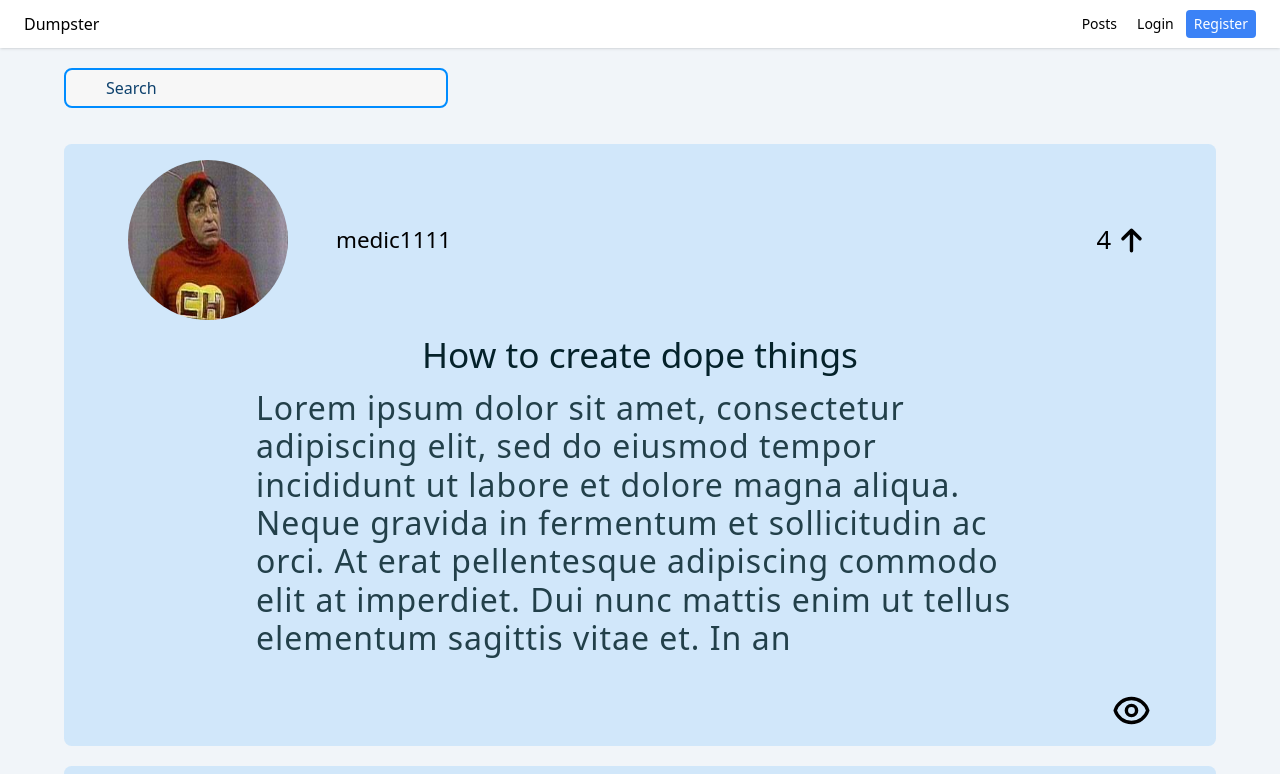
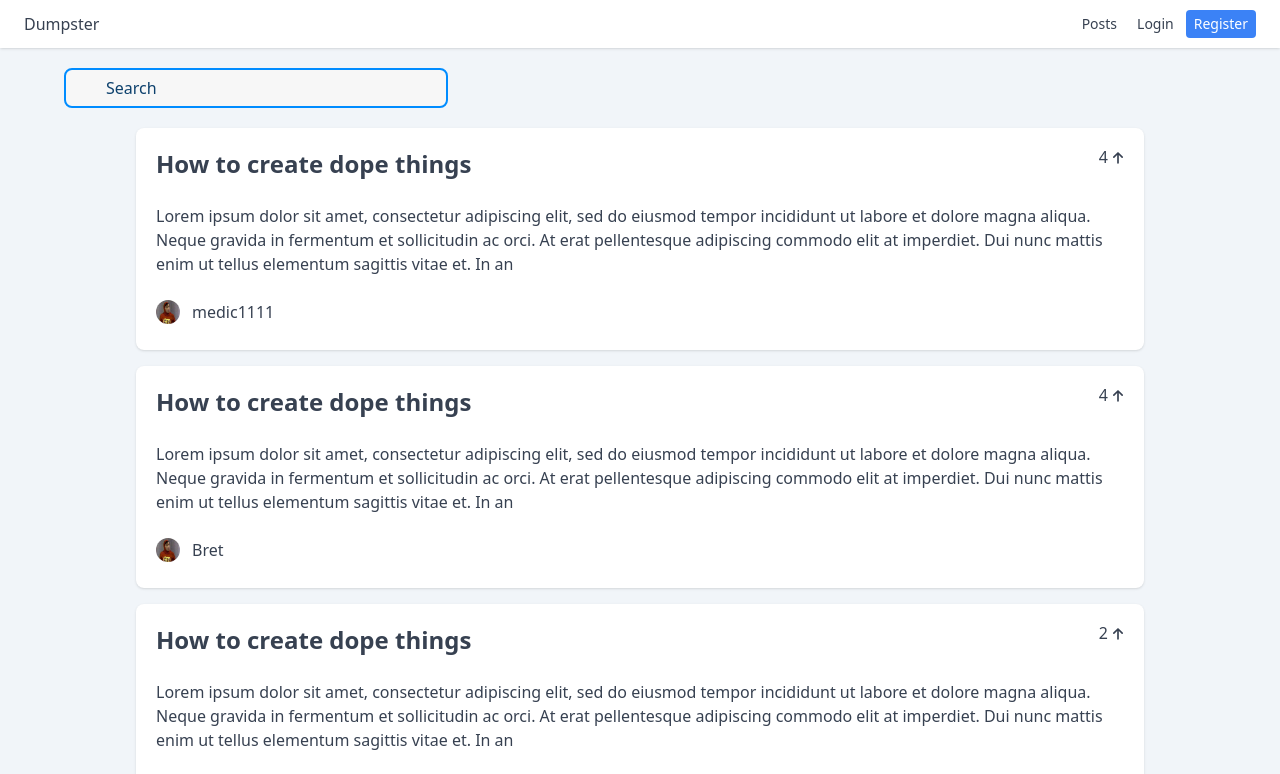
Before and after one commit to chingu-voyages/v40-bears-team-29, a React (Create React App) app in the folder app/client/: page / in a window 1280 px wide. Shown: the top 774 px of the page. Built offline with nearby package versions, Linux system fonts and the light colour scheme; no server answers.

Commit message:
Refactor posts to use tailwind css, logged in buttons still missing

```diff
--- a/app/client/src/components/MainPostItem/MainPostItem.jsx
+++ b/app/client/src/components/MainPostItem/MainPostItem.jsx
@@ -1,4 +1,3 @@
-import classes from "./MainPostItem.module.css";
 import { useNavigate } from "react-router-dom";
 import { useContext } from "react";
 import { AuthCtx } from "../../features/auth-ctx";
@@ -46,20 +45,16 @@ const MainPostItem = ({ obj, setDummyData, dummyData }) => {
   };
 
   return (
-    <li className={classes.li}>
-      <div className={classes.userBox}>
-        <div onClick={takeToUserProfHandler} className={classes.avatarBox}>
-          <img alt="profile avatar" className={classes.avatar} src={obj.src} />
-
-          <p className={classes.username}>{obj.username}</p>
-        </div>
-        <p className={classes.votes}>
-          {obj.votes}{" "}
-          <span>
+    <article className='bg-white dark:bg-slate-800 shadow p-5 rounded-lg'>
+        <header className='relative mb-6'>
+          <h2 className='text-xl lg:text-2xl font-bold hover:underline cursor-pointer' onClick={navigateToSpecHandler}>
+            { obj.postTitle }
+          </h2>
+          <button title="Upvote" className='absolute -top-2 -right-2 p-1 rounded transition-all hover:bg-slate-100 dark:hover:bg-slate-700 flex flex-row items-center leading-none cursor-pointer z-10' onClick={upVoteHandler}>
+            <span className="block -mt-0.5">{obj.votes}</span>
             <svg
-              onClick={upVoteHandler}
                 xmlns="http://www.w3.org/2000/svg"
-              className={classes.icon}
+                className='block w-5 py-1'
                 fill="none"
                 viewBox="0 0 24 24"
                 stroke="currentColor"
@@ -71,21 +66,22 @@ const MainPostItem = ({ obj, setDummyData, dummyData }) => {
                   d="M7 11l5-5m0 0l5 5m-5-5v12"
                 />
               </svg>
-          </span>
-        </p>
+          </button>
+        </header>
+        <p className=''>{obj.post.substring(0, 300)}</p>
+
+        <div onClick={takeToUserProfHandler} className='inline-flex mt-6 cursor-pointer'>
+          <img alt={`${obj.username} profile avatar`} className='w-6 h-6 mr-3 rounded-full' src={obj.src} />
+          <p>{obj.username}{obj.username === authMgr.currentUser.username && ' (you)' }</p>
         </div>
-      <div className={classes.postBox}>
-        <h3 className={classes.title}>{obj.postTitle}</h3>
-        <p className={classes.post}>{obj.post.substring(0, 300)}</p>
-      </div>
-      <div className={classes.actionBox}>
-        <div className={classes.userOnly}>
+      <div className=''>
+        <div className=''>
           {obj.username === authMgr.currentUser.username && (
             <>
               <svg
                 onClick={navigateToEditHandler}
                 xmlns="http://www.w3.org/2000/svg"
-                className={classes.icon}
+                className=''
                 fill="none"
                 viewBox="0 0 24 24"
                 stroke="currentColor"
@@ -101,7 +97,7 @@ const MainPostItem = ({ obj, setDummyData, dummyData }) => {
               <svg
                 onClick={deletePostHandler}
                 xmlns="http://www.w3.org/2000/svg"
-                className={classes.icon}
+                className=''
                 fill="none"
                 viewBox="0 0 24 24"
                 stroke="currentColor"
@@ -116,28 +112,8 @@ const MainPostItem = ({ obj, setDummyData, dummyData }) => {
             </>
           )}
         </div>
-        <svg
-          onClick={navigateToSpecHandler}
-          xmlns="http://www.w3.org/2000/svg"
-          className={classes.icon}
-          fill="none"
-          viewBox="0 0 24 24"
-          stroke="currentColor"
-          strokeWidth="2"
-        >
-          <path
-            strokeLinecap="round"
-            strokeLinejoin="round"
-            d="M15 12a3 3 0 11-6 0 3 3 0 016 0z"
-          />
-          <path
-            strokeLinecap="round"
-            strokeLinejoin="round"
-            d="M2.458 12C3.732 7.943 7.523 5 12 5c4.478 0 8.268 2.943 9.542 7-1.274 4.057-5.064 7-9.542 7-4.477 0-8.268-2.943-9.542-7z"
-          />
-        </svg>
       </div>
-    </li>
+    </article>
   );
 };
 
--- a/app/client/src/components/MainPostItem/MainPostItem.module.css
+++ /dev/null
@@ -1,87 +0,0 @@
-.li {
-  display: flex;
-  justify-content: flex-start;
-  gap: 1vh;
-  flex-direction: column;
-  padding: 2vh 5vw;
-  width: 100%;
-  background-color: rgba(0, 140, 255, 0.133);
-  border-radius: 7.5px;
-}
-
-.avatarBox {
-  display: flex;
-  align-items: center;
-  width: auto;
-  gap: 1em;
-  cursor: pointer;
-}
-.avatar {
-  width: 5rem;
-  height: 5rem;
-  border-radius: 2.5rem;
-  width: 10rem;
-  height: 10rem;
-  border-radius: 5rem;
-  margin-right: 2.5vw;
-}
-.username {
-  font-size: 1.4em;
-}
-.votes {
-  display: flex;
-  justify-content: center;
-  align-items: center;
-  font-size: 1.6em;
-}
-
-.icon {
-  width: 1.6em;
-  cursor: pointer;
-}
-.postBox {
-  display: flex;
-  flex-direction: column;
-  justify-content: flex-start;
-  align-items: center;
-  gap: 1vh;
-}
-
-.title {
-  font-size: 2.2em;
-  color: rgb(4, 34, 42);
-}
-
-.post {
-  color: rgba(4, 34, 42, 0.852);
-  max-width: 75%;
-  font-size: 2em;
-  line-height: 1.2;
-  letter-spacing: 1px;
-}
-
-.userBox {
-  display: flex;
-  justify-content: space-between;
-}
-
-.postBox {
-  display: flex;
-  justify-content: flex-start;
-  align-items: center;
-  flex-direction: column;
-}
-.actionBox {
-  margin-top: 3vh;
-  display: flex;
-  justify-content: space-between;
-  align-items: center;
-  width: 100%;
-  font-size: 1.6em;
-}
-.userOnly {
-  display: flex;
-  justify-content: center;
-  align-items: center;
-  gap: 1em;
-}
--- a/app/client/src/components/MainPostList/MainPostList.jsx
+++ b/app/client/src/components/MainPostList/MainPostList.jsx
@@ -1,4 +1,3 @@
-import classes from './MainPostList.module.css'
 import data from '../../data/data'
 import MainPostItem from '../MainPostItem/MainPostItem'
 import { useState } from 'react'
@@ -11,7 +10,7 @@ const MainPostList = () => {
   const [dummyData, setDummyData] = useState(data)
 
   return (
-    <ul className={classes.ul}>
+    <main className="flex flex-col space-y-4 mx-auto px-2 max-w-screen-lg">
       {dummyData.map((obj, index) => {
         return (
           <MainPostItem
@@ -22,7 +21,7 @@ const MainPostList = () => {
           />
         )
       })}
-    </ul>
+    </main>
   )
 }
 export default MainPostList
--- a/app/client/src/components/MainPostList/MainPostList.module.css
+++ /dev/null
@@ -1,10 +0,0 @@
-.ul {
-  width: 100%;
-  padding: 2vh 5vw;
-  list-style: none;
-  display: flex;
-  flex-direction: column;
-  justify-content: flex-start;
-  align-items: center;
-  gap: 2.5vh;
-}
--- a/app/client/src/index.css
+++ b/app/client/src/index.css
@@ -3,5 +3,5 @@
 @tailwind utilities;
 
 body {
-  @apply bg-slate-100 dark:bg-gray-900 text-black dark:text-white;
+  @apply bg-slate-100 dark:bg-gray-900 text-gray-700 dark:text-white;
 }
```
Lines whose indentation alone changed are shown as unchanged.
